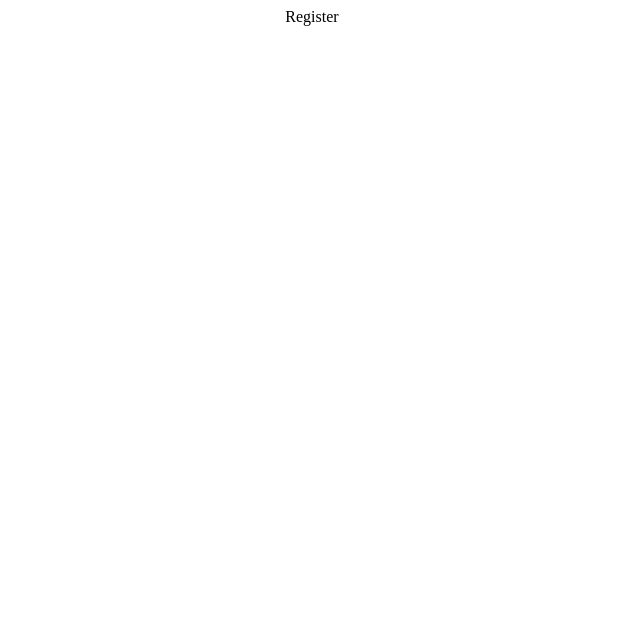
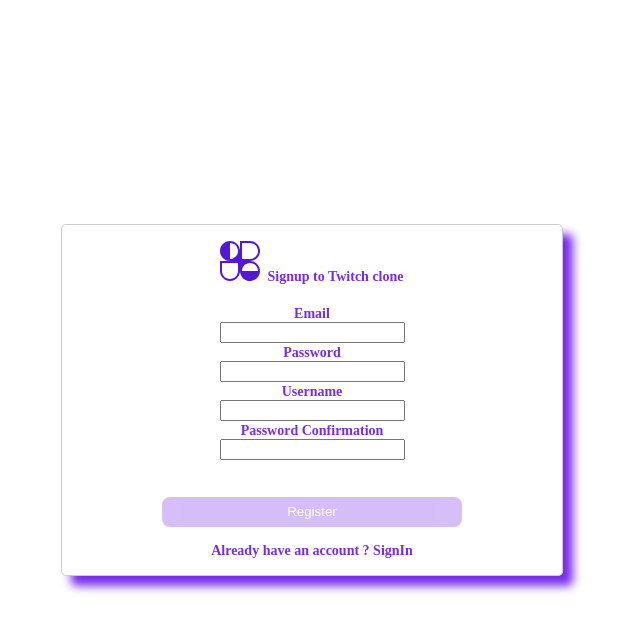
Before and after one commit to PREM-KUMAR-D/Twitch-Clone, a React (Vite) app in the folder client/: page /auth in a window 1280 px wide. Both pictures are taken after a click on the element "Don't have an account ? Signup". Shown: the top 632 px of the page, without its empty margins (328-968 px from the left). Built offline with nearby package versions, Linux system fonts and the light colour scheme.

Commit message:
Centering issue and register page completed

```diff
--- a/client/package.json
+++ b/client/package.json
@@ -10,6 +10,7 @@
     "preview": "vite preview"
   },
   "dependencies": {
+    "axios": "^1.7.9",
     "react": "^18.3.1",
     "react-dom": "^18.3.1",
     "react-router": "^7.1.1"
--- a/client/src/AuthPage/authpage.module.css
+++ b/client/src/AuthPage/authpage.module.css
@@ -4,4 +4,5 @@
     display: flex;
     justify-content: center;
     align-items: center;
+
 }
--- a/client/src/components/Register.jsx
+++ b/client/src/components/Register.jsx
@@ -1,10 +1,142 @@
-import React from "react";
+import React, { useState } from "react";
+import classes from './Login.module.css';
+import { Logo } from "./Logo";
+import AuthInput from "./AuthInput";
+import validatePassword, { validatePasswordMessage } from "../validators/validatePassword";
+import validateMail, { validateEmailMessage } from '../validators/validateMail';
+import validateUsername, { validateUsernameMessage } from '../validators/validateUsername';
 
-const Register =({switchAuthHanlder})=>{
+const Register = ({ switchAuthHanlder }) => {
+
+    const [formState, setFormState] = useState({
+        email: {
+            value: '',
+            isValid: false,
+            showError: false,
+        },
+        password: {
+            value: '',
+            isValid: false,
+            showError: false,
+        },
+        username: {
+            value: '',
+            isValid: false,
+            showError: false,
+        },
+        passwordConf: {
+            value: '',
+            isValid: false,
+            showError: false,
+        }
+    })
+
+    const handleInputValueChange = (value, field) => {
+        setFormState((prev) => {
+            return {
+                ...prev,
+                [field]: {
+                    ...prev[field],
+                    value: value
+                }
+            }
+        })
+    }
+
+    const handleInputValidationOnBlur = (value, field) => {
+        let isValid = false;
+
+        switch (field) {
+            case 'password':
+                isValid = validatePassword(value);
+
+                break;
+            case 'email':
+                isValid = validateMail(value);
+
+                break;
+            case 'username':
+                isValid = validateUsername(value);
+                break;
+            case 'passwordConf':
+                isValid = (value === formState.password.value);
+                break;
+
+
+            default:
+                break;
+        }
+
+        setFormState((prev) => {
+            return {
+                ...prev,
+                [field]: {
+                    ...prev[field],
+                    isValid: isValid,
+                    showError: !isValid,
+                }
+            }
+        })
+
+    }
+
+    console.log(formState)
 
     return (
-        <div onClick={switchAuthHanlder}>
-            Register
+        <div className={classes.loginContainer} >
+            <Logo text={'Signup to Twitch clone'} />
+            <form >
+
+                <AuthInput
+                    field='email'
+                    label='Email'
+                    value={formState.email.value}
+                    onChangeHandler={handleInputValueChange}
+                    type='text'
+                    onBlurHandler={handleInputValidationOnBlur}
+                    showErrorMessage={formState.email.showError}
+                    validationMessage={validateEmailMessage}
+                ></AuthInput>
+                <AuthInput
+                    field='password'
+                    label='Password'
+                    value={formState.password.value}
+                    onChangeHandler={handleInputValueChange}
+                    type='password'
+                    onBlurHandler={handleInputValidationOnBlur}
+                    showErrorMessage={formState.password.showError}
+                    validationMessage={validateUsernameMessage}
+                ></AuthInput>
+                <AuthInput
+                    field='username'
+                    label='Username'
+                    value={formState.username.value}
+                    onChangeHandler={handleInputValueChange}
+                    type='text'
+                    onBlurHandler={handleInputValidationOnBlur}
+                    showErrorMessage={formState.username.showError}
+                    validationMessage={validatePasswordMessage}
+                ></AuthInput>
+                <AuthInput
+                    field='passwordConf'
+                    label='Password Confirmation'
+                    value={formState.passwordConf.value}
+                    onChangeHandler={handleInputValueChange}
+                    type='text'
+                    onBlurHandler={handleInputValidationOnBlur}
+                    showErrorMessage={formState.passwordConf.showError}
+                    validationMessage="Password Dont match!"
+                ></AuthInput>
+            </form>
+            <button
+                disabled={!formState.email.isValid ||
+                     !formState.password.isValid ||
+                     !formState.username.isValid ||
+                     formState.password.value !== formState.passwordConf.value}
+            >
+                Register</button>
+            <span onClick={switchAuthHanlder}> Already have an account ? SignIn</span>
+
         </div>
     )
 
--- a/client/src/index.css
+++ b/client/src/index.css
@@ -0,0 +1,7 @@
+
+html,body , #root{
+    margin: 0;
+    padding: 0;
+    height: 100%;
+    align-items: center;
+}
--- a/client/src/main.jsx
+++ b/client/src/main.jsx
@@ -2,7 +2,7 @@
 import { createRoot } from 'react-dom/client'
 import {createBrowserRouter, BrowserRouter ,Routes , Route} from 'react-router';
 
-import App from './App.jsx'
+import './index.css';
 import AuthPage from './AuthPage/authpage.jsx';
 import DashBoardPage from './DashboardPage/dashboardpage.jsx';
 
@@ -12,7 +12,7 @@ createRoot(document.getElementById('root')).render(
     <Routes>
       <Route path='/auth' element={<AuthPage />} />
       <Route path='/dashboard' element={<DashBoardPage/>} />
-      <Route path='*' element={App} />
+
     </Routes>
   </BrowserRouter>
 
--- a/client/src/validators/validateUsername.js
+++ b/client/src/validators/validateUsername.js
@@ -1,8 +1,8 @@
 const validateUsername =(username)=>{
 
-    const regex = /^\S{3,8}&/;
+    const regex = /\S{3,8}/;
 
     return regex.test(username)
 }
-
+export const validateUsernameMessage=" Username must be 6 to 12 characters Long";
 export default validateUsername;
```
Also changed, not shown: 1 other file (tests, documents, lock files or other folders).
